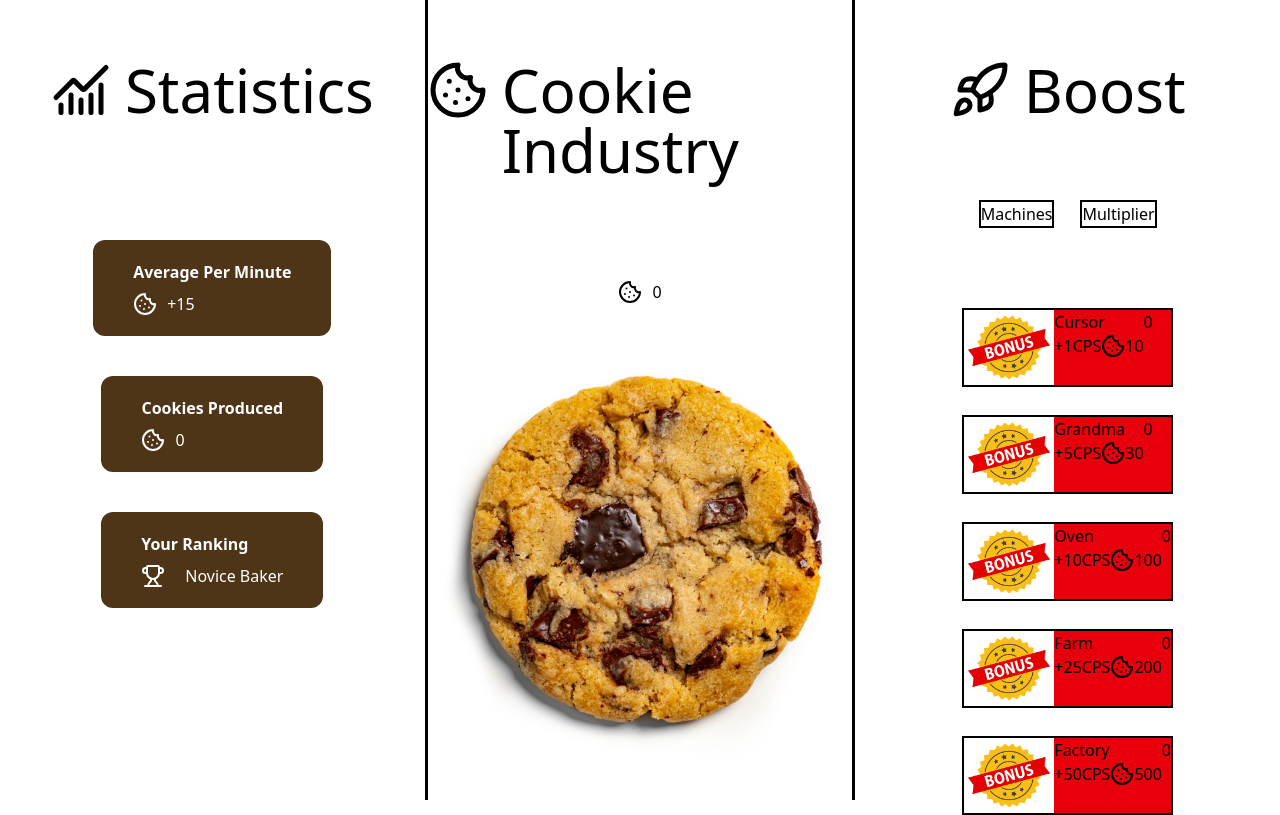
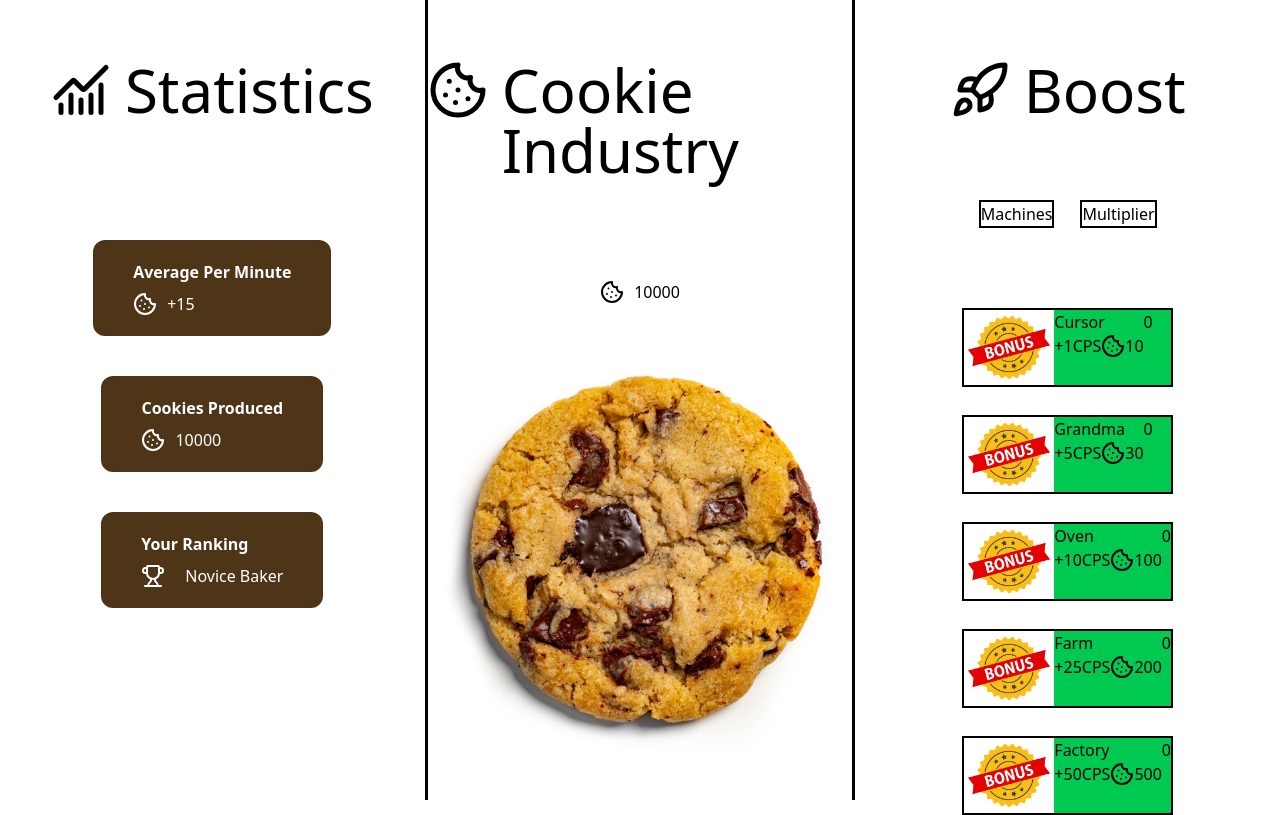
Before and after one commit to chealeanpenhchakrith/CookMie, a Vue app: page / in a window 1280 px wide. Built offline with nearby package versions, Linux system fonts and the light colour scheme.

Commit message:
Fix the switch case with break statement forgotten

```diff
--- a/src/store.js
+++ b/src/store.js
@@ -1,20 +1,24 @@
 import { defineStore } from "pinia";
 import { ref } from "vue";
 export const useStore = defineStore("main", () => {
-  const cookieProduced = ref(0);
+  const cookieProduced = ref(10000);
   const multiplierBonus = ref(1);
   function cookieMultiplier(multiplier) {
+    multiplierBonus.value = multiplier;
     switch (multiplier) {
       case 2:
         cookieProduced.value -= 100;
+        break;
       case 3:
         cookieProduced.value -= 500;
+        break;
       case 5:
         cookieProduced.value -= 2000;
+        break;
       case 10:
         cookieProduced.value -= 10000;
+        break;
     }
-    multiplierBonus.value = multiplier;
   }
   function cookieIncrement() {
     cookieProduced.value += 1 * multiplierBonus.value;
```
